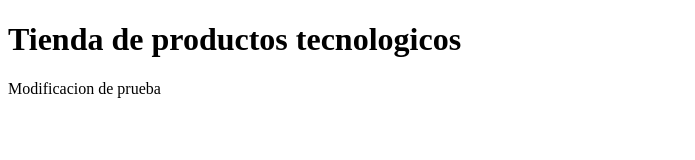
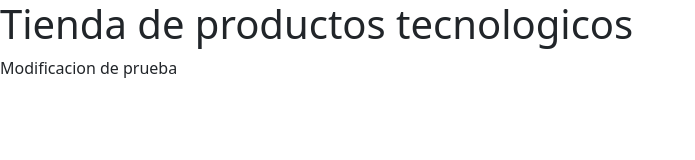
Before and after one commit to Gabriel8321/tercera-prueba, a plain HTML site: page Frontend/index.html in a window 1280 px wide. Shown: the whole page, without its empty margins (0-695 px from the left). Drawn offline with nearby package versions, Linux system fonts and the light colour scheme.

Commit message:
Arreglado el valor de la base de datos en server.js y agregado el link de bootstrap en el index.html

```diff
--- a/Backend/server.js
+++ b/Backend/server.js
@@ -16,7 +16,7 @@ const pool = new Pool({
   host: 'localhost',
   user: 'postgres',      // cambia si usas otro usuario
   password: 'cft.2025',  // tu contraseña
-  database: 'indicadores',
+  database: 'tecno tienda', // nombre de la base de datos que se usara
   port: 5432
 })
 
--- a/Frontend/index.html
+++ b/Frontend/index.html
@@ -4,11 +4,15 @@
     <meta charset="UTF-8">
     <meta name="viewport" content="width=device-width, initial-scale=1.0">
     <link rel="stylesheet" href="/Assets/CSS/style.css">
+
+    <link href="https://cdn.jsdelivr.net/npm/bootstrap@5.3.8/dist/css/bootstrap.min.css" rel="stylesheet" integrity="sha384-sRIl4kxILFvY47J16cr9ZwB07vP4J8+LH7qKQnuqkuIAvNWLzeN8tE5YBujZqJLB" crossorigin="anonymous">
+    <!-- Link de bootstrap-->
     <title>Document</title>
 </head>
 <body>
-    <header></header>
-    <h1>Tienda de productos tecnologicos</h1>
+    <header>
+        <h1>Tienda de productos tecnologicos</h1>
+    </header>
     <p>Modificacion de prueba</p>
 
 
```
